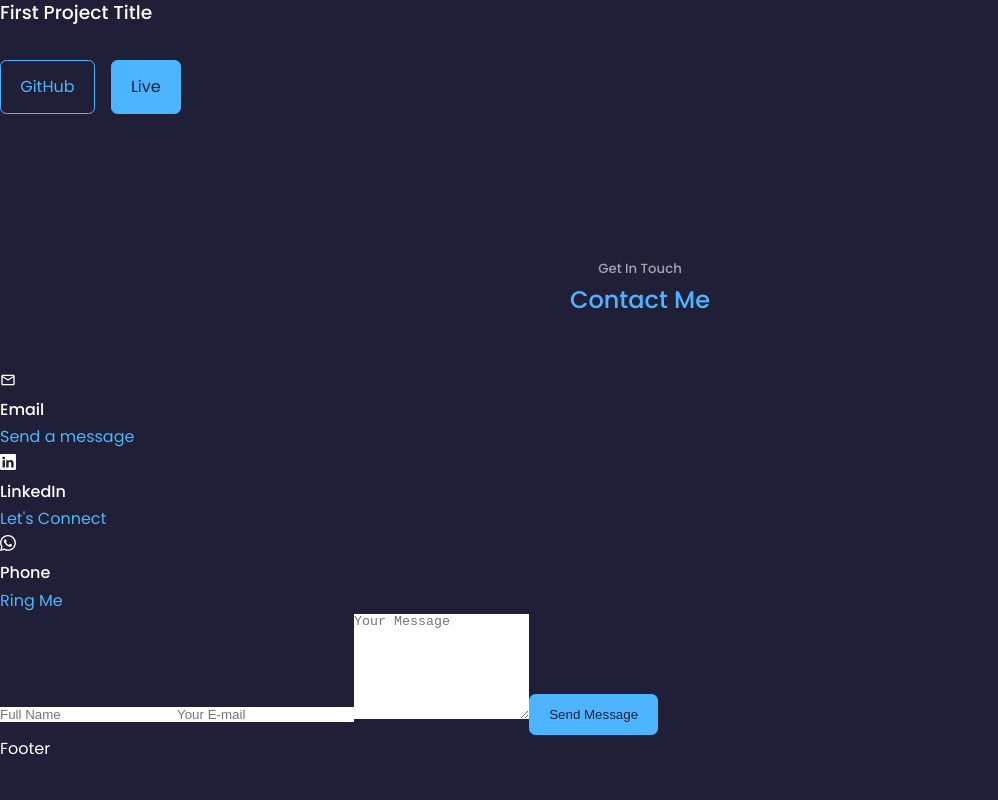
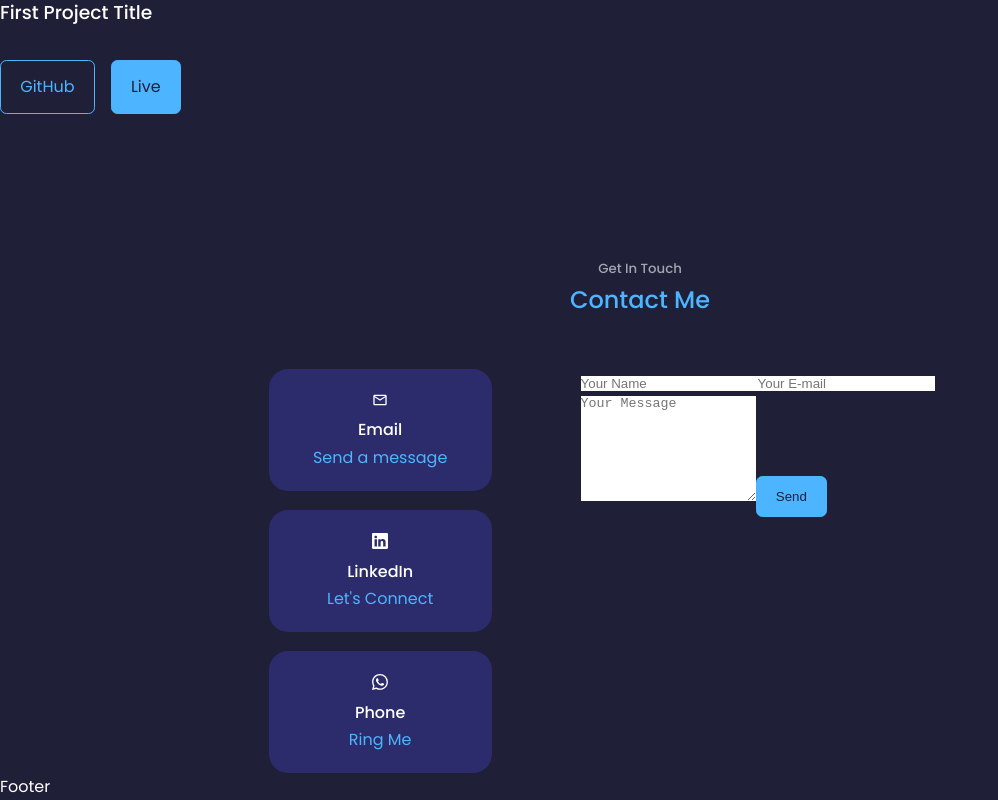
Before and after one commit to greensharpie/kevin-blanco, a React (Create React App) app: page / in a window 1280 px wide. Shown: the part 2636-3436 px from the top of the page, without its empty margins (0-998 px from the left). Before the commit the page ends 3398 px from the top, so only its background shows below. Built offline with nearby package versions, Linux system fonts and the light colour scheme.

Commit message:
added class name to icons. Form styling began

```diff
--- a/src/components/contact/Contact.jsx
+++ b/src/components/contact/Contact.jsx
@@ -13,29 +13,29 @@ const Contact = () => {
       <div className="container contact__container">
         <div className="contact__options">
           <article className='contact__option'>
-            <MdOutlineEmail/>
+            <MdOutlineEmail className='contact__option-icon'/>
             <h4>Email</h4>
             {/* <h5>kevinjblanco@gmail.com</h5> */}
             <a href='mailto:kevinjblanco@gmail.com' target='_blank'>Send a message</a>
           </article>
           <article className='contact__option'>
-            <BsLinkedin/>
+            <BsLinkedin className='contact__option-icon'/>
             <h4>LinkedIn</h4>
             {/* <h5>Let's Connect</h5> */}
             <a href='https://www.linkedin.com/in/kevinjblanco/' target='_blank'>Let's Connect</a>
           </article>
           <article className='contact__option'>
-            <BsWhatsapp/>
+            <BsWhatsapp className='contact__option-icon'/>
             <h4>Phone</h4>
             {/* <h5>+123456789</h5> */}
             <a href='' target='_blank'>Ring Me</a>
           </article>
         </div>
         <form action=''>
-          <input type='text' name='name' placeholder='Full Name'required/>
+          <input type='text' name='name' placeholder='Your Name'required/>
           <input type='email' name='email' placeholder='Your E-mail'required/>
           <textarea name='message' rows='7' placeholder='Your Message' required></textarea>
-          <button type='submit' className='btn btn-primary'>Send Message</button>
+          <button type='submit' className='btn btn-primary'>Send</button>
         </form>
       </div>
     </section>
--- a/src/components/contact/contact.css
+++ b/src/components/contact/contact.css
@@ -0,0 +1,26 @@
+.container.contact__container {
+  width: 58%;
+  display: grid;
+  grid-template-columns: 30% 58%;
+  gap: 12%;
+}
+
+.contact__options {
+  display: flex;
+  flex-direction: column;
+  gap: 1.2rem
+}
+
+.contact__option {
+  background: var(--color-bg-variant);
+  padding: 1.2rem;
+  border-radius: 1.2rem;
+  text-align: center;
+  border: 1px solid transparent;
+  transition: var(--transition);
+}
+
+.contact__option:hover {
+  background: transparent;
+  border-color: var(--color-primary-variant);
+}
```
